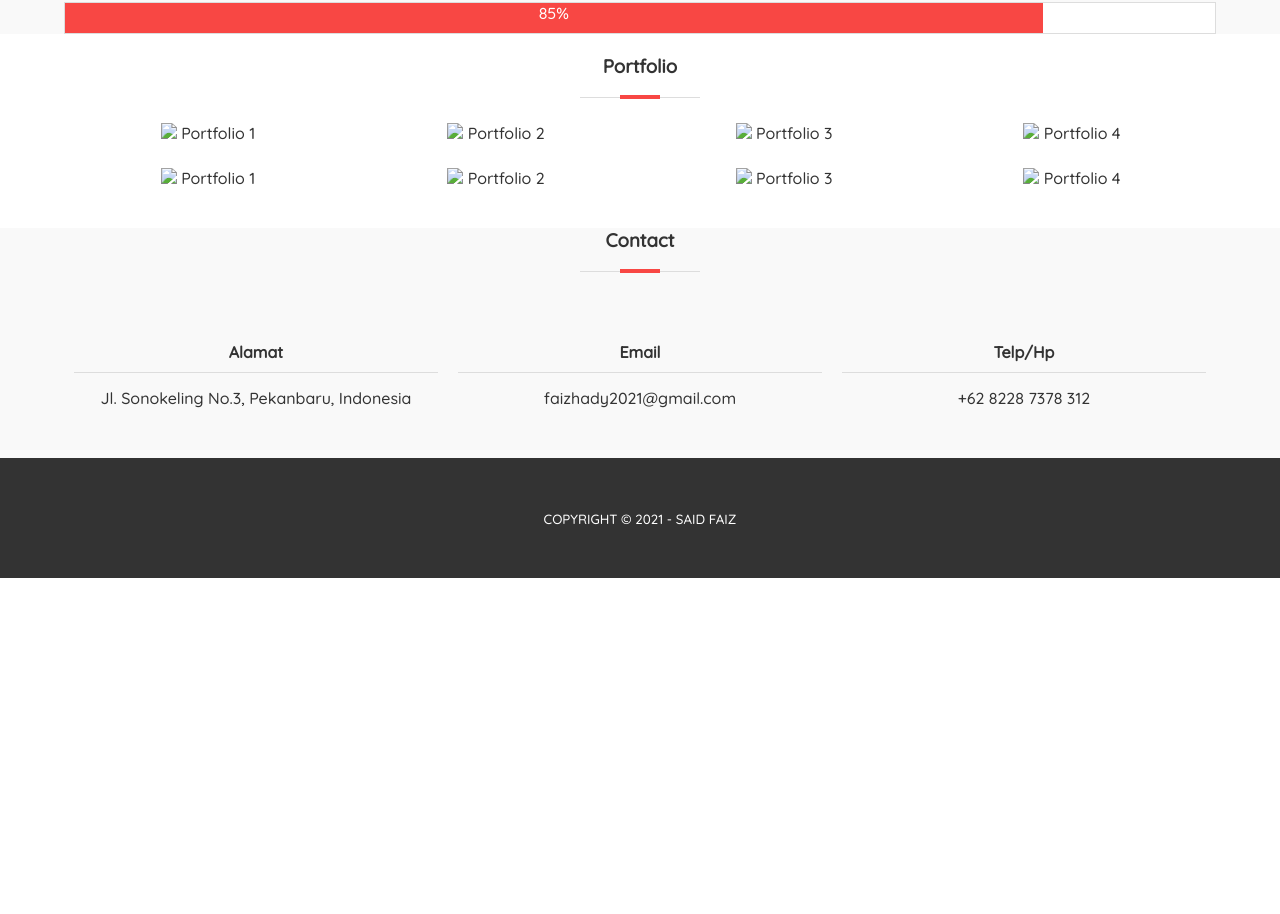
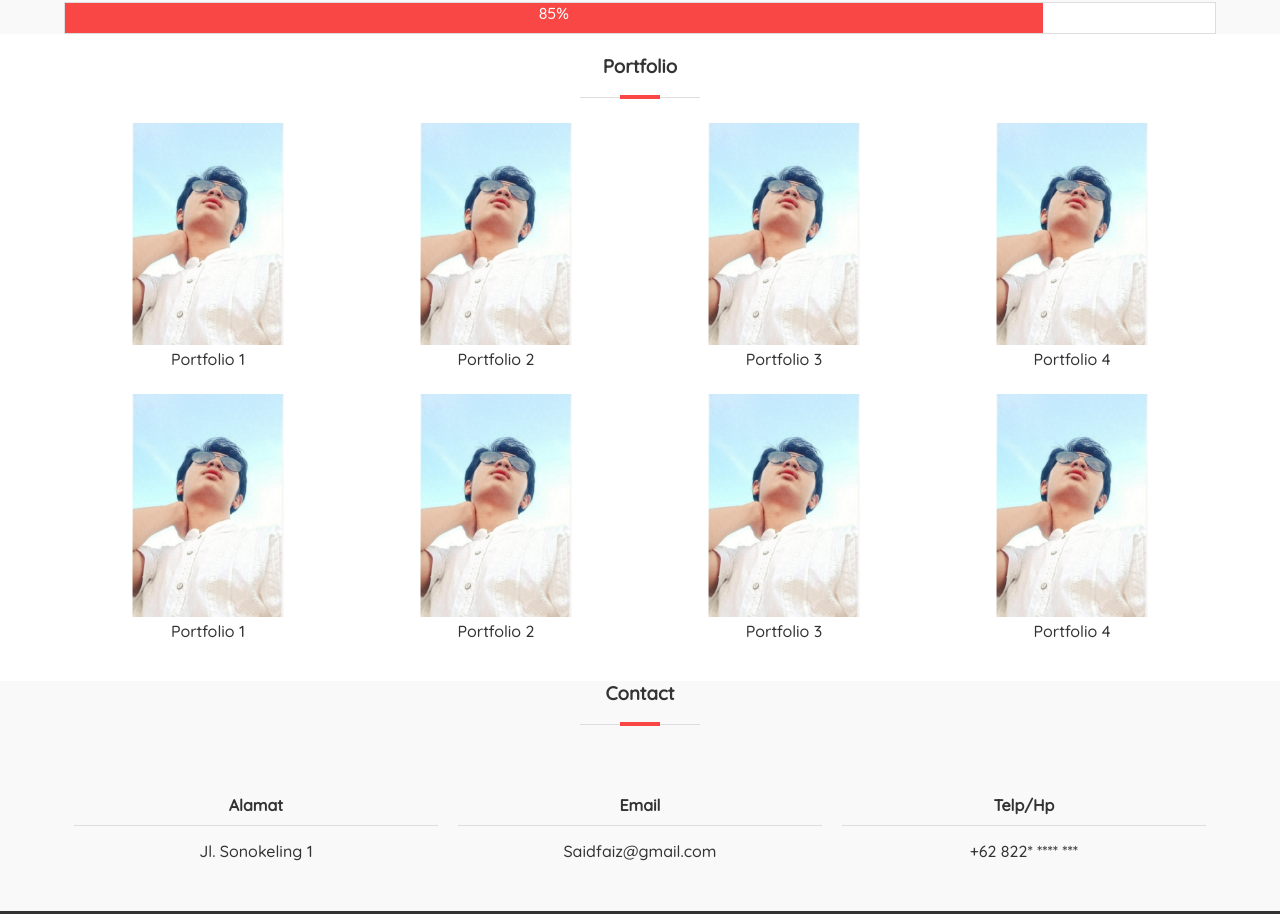
Before and after one commit to Said-Faiz/website-3-github.io, a plain HTML site: page index.html in a window 1280 px wide. Shown: the part 1191-2105 px from the top of the page. Before the commit the page ends 1769 px from the top, so only its background shows below. Drawn offline with Linux system fonts and the light colour scheme.

Commit message:
Update index.html

```diff
--- a/index.html
+++ b/index.html
@@ -101,56 +101,56 @@
 				<h3>Portfolio</h3>
 				<div class="col-4">
 					<a href="">
-						<img src="img/foto said.jpg">
+						<img src="foto said.jpg">
 						<span>Portfolio 1</span>
 					</a>
 				</div>
 
 				<div class="col-4">
 					<a href="">
-						<img src="img/foto said.jpg">
+						<img src="foto said.jpg">
 						<span>Portfolio 2</span>
 					</a>
 				</div>
 
 				<div class="col-4">
 					<a href="">
-						<img src="img/foto said.jpg">
+						<img src="foto said.jpg">
 						<span>Portfolio 3</span>
 					</a>
 				</div>
 
 				<div class="col-4">
 					<a href="">
-						<img src="img/foto said.jpg">
+						<img src="foto said.jpg">
 						<span>Portfolio 4</span>
 					</a>
 				</div>
 
 				<div class="col-4">
 					<a href="">
-						<img src="img/foto said.jpg">
+						<img src="foto said.jpg">
 						<span>Portfolio 1</span>
 					</a>
 				</div>
 
 				<div class="col-4">
 					<a href="">
-						<img src="img/foto said.jpg">
+						<img src="foto said.jpg">
 						<span>Portfolio 2</span>
 					</a>
 				</div>
 
 				<div class="col-4">
 					<a href="">
-						<img src="img/foto said.jpg">
+						<img src="foto said.jpg">
 						<span>Portfolio 3</span>
 					</a>
 				</div>
 
 				<div class="col-4">
 					<a href="">
-						<img src="img/foto said.jpg">
+						<img src="foto said.jpg">
 						<span>Portfolio 4</span>
 					</a>
 				</div>
@@ -163,17 +163,17 @@
 				<h3>Contact</h3>
 				<div class="col-3">
 					<h4>Alamat</h4>
-					<p>Jl. Sonokeling No.3, Pekanbaru, Indonesia</p>
+					<p>Jl. Sonokeling 1</p>
 				</div>
 
 				<div class="col-3">
 					<h4>Email</h4>
-					<p>faizhady2021@gmail.com</p>
+					<p>Saidfaiz@gmail.com</p>
 				</div>
 
 				<div class="col-3">
 					<h4>Telp/Hp</h4>
-					<p>+62 8228 7378 312</p>
+					<p>+62 822* **** ***</p>
 				</div>
 
 			</div>
```
